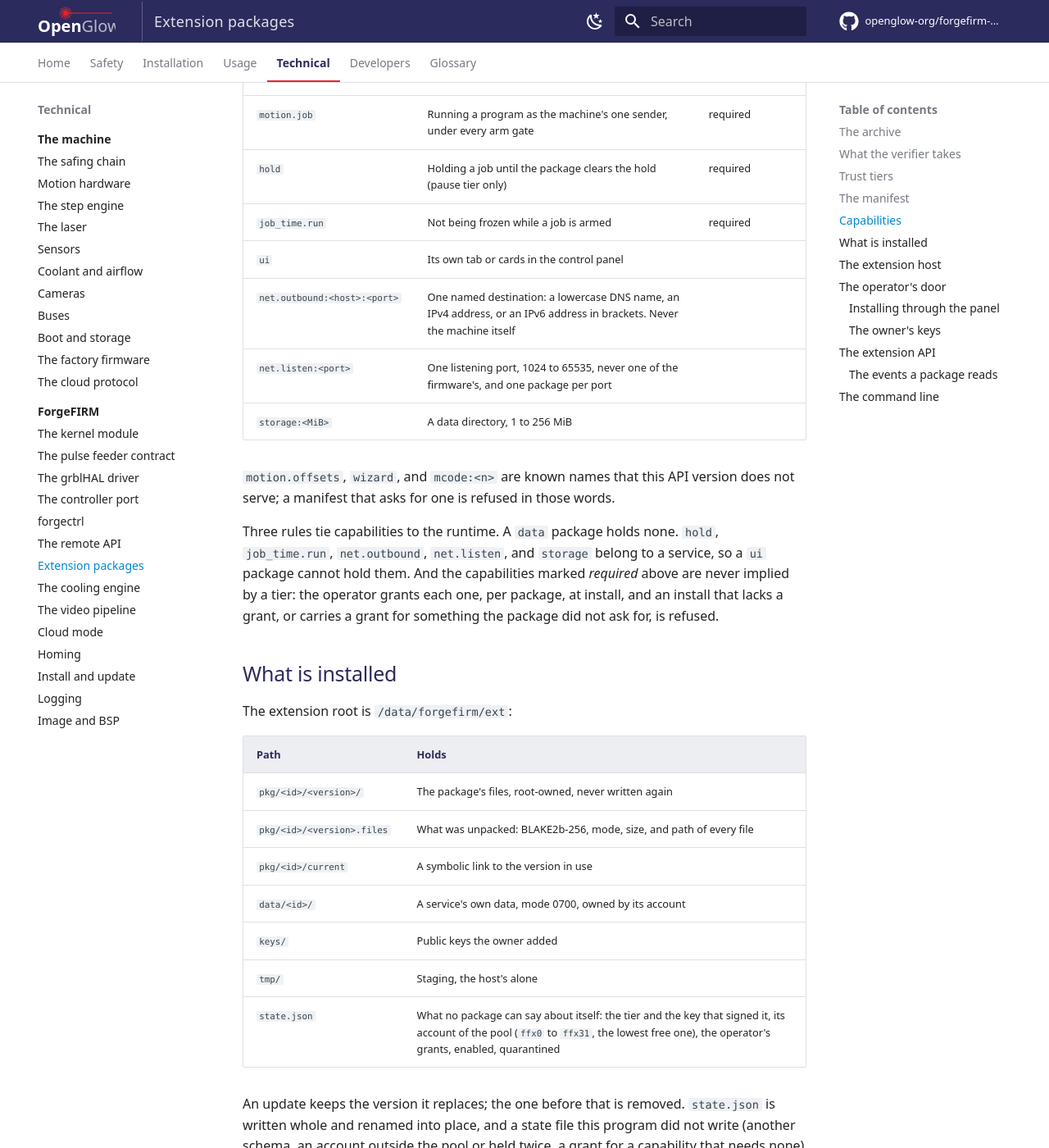
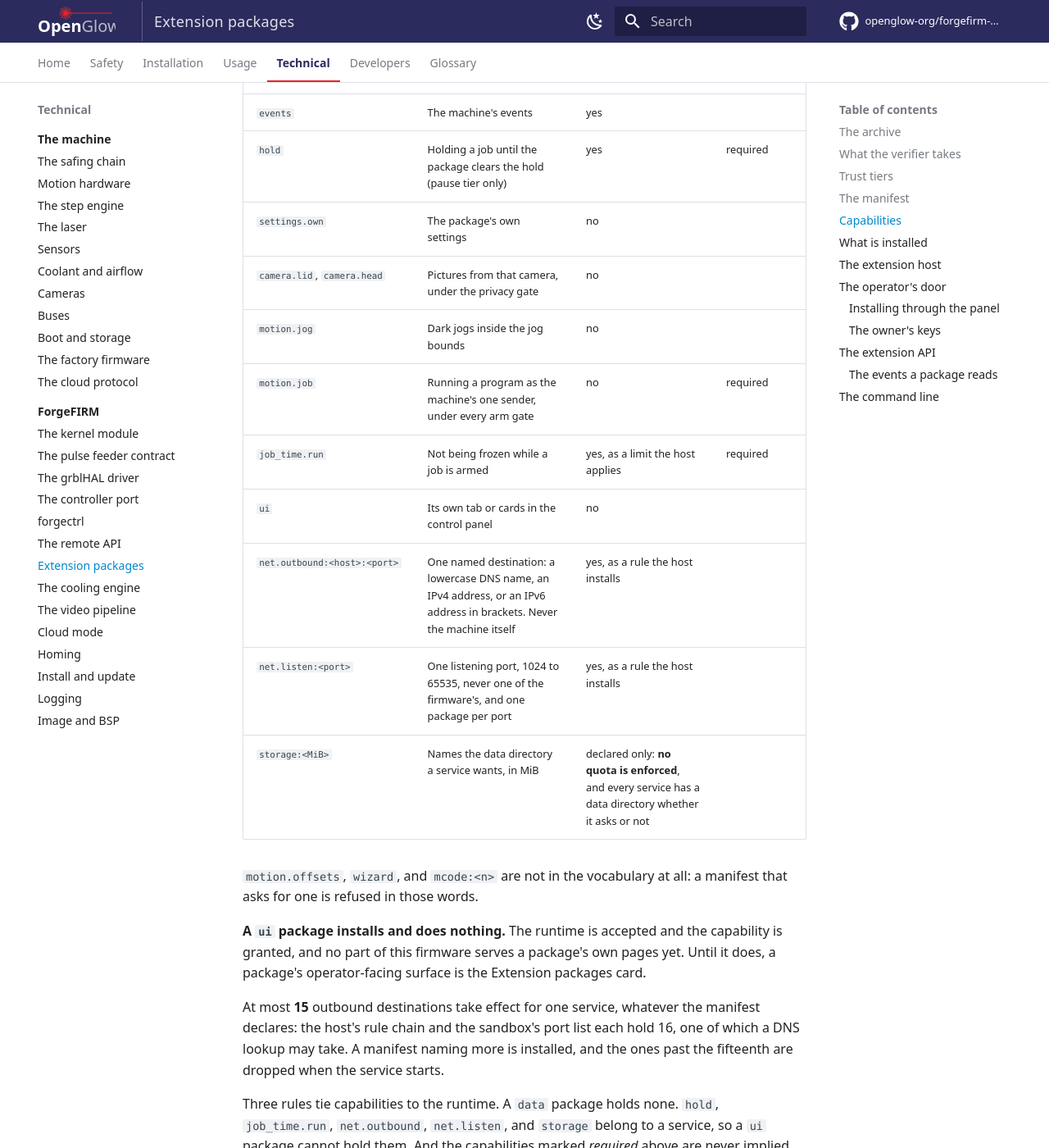
Before and after one commit to openglow-org/forgefirm-docs, an MkDocs documentation site: the page built from docs/technical/forgefirm/extensions.md, in a window 1280 px wide and 1400 px high, scrolled down 4245 px. Shown: the whole window at 82% size. Built offline with MkDocs 1.6.1 and Material for MkDocs 9.7.7, drawn with Linux system fonts in a browser that asks for light colours; comment, search, counter and statistics services are not loaded; some of the changed text lies outside the part shown.

Commit message:
Extensions: the pages say what the firmware serves, not what it reserves
An audit of every factual claim in the extension pages against the code.
Every number was right; the line between what is built and what is named
was not.

The capability table read as a list of things a package can do. Most of
it is vocabulary: `settings.own`, the cameras, `motion.jog`, `motion.job`
and `ui` install, are granted, are shown to the operator in the panel -
and reach no route. The disclaimer under the table drew its line in the
wrong place, between names the vocabulary knows and names it does not,
which is not the line a package author needs. The table now has a Served
column and says why the vocabulary runs ahead of the routes. The usage
page said no package reaches the cameras or the settings, which was the
true statement of the two; it stands, and the technical page now agrees
with it.

A `ui` package installs and does nothing: the runtime parses, the
capability is granted, and nothing in the firmware serves a package's own
pages. Said outright.

`core.min` and `core.max` are parsed, checked against each other, and
never used: a package declaring core.min 99.0.0 installs here. The table
says so rather than implying a gate.

`storage:<MiB>` enforces no quota and does not grant the data directory -
every service gets one at 0700 whether it asks or not. The row says what
the capability is: a declaration, and nothing more.

Also corrected or added: a key file is `<name>.pub`, not `<name>`; the
extension root also holds `required-holds/` and `lock`; `status.json`
also carries `events` and a service's `hold`; the acceptance list was
missing `exthost.events` and `exthost.platform`; a service whose
destination is a DNS name is also given port 53 to the resolvers and
`/etc/resolv.conf` as a read-only path; at most 15 outbound destinations
take effect however many the manifest declares; `net-check`, `net-allow`
and `net-revoke` were undocumented, as was `key-add <name> -` and the
fact that a usage error is plain text on stderr with exit 2; and the
operator's route table had no `/ext/*` rows. The operator's page now
names the machine's events among what a package can be granted.

Every relative link and anchor in the touched pages resolves.

```diff
--- a/docs/technical/forgefirm/extensions.md
+++ b/docs/technical/forgefirm/extensions.md
@@ -137,7 +137,7 @@ see.
 | `name`, `author`, `license` | Required text. `description` and `homepage` are optional |
 | `version` | `MAJOR.MINOR.PATCH` with an optional `-prerelease`. The archive's own `meta-version` must say the same |
 | `api` | The extension API the package was built for, `MAJOR.MINOR`. This firmware serves **0.1**. A 0.x API carries no stability promise, so the minor must match exactly |
-| `core` | Optional `min` and `max` firmware versions |
+| `core` | Optional `min` and `max` firmware versions. **Checked against each other and nothing else:** this firmware does not refuse a package whose `core.min` is above its own version |
 | `runtime` | `data` (nothing executes), `ui` (runs in the operator's browser), `shell`, `native` (a static ARMv7 hard-float binary), or `python` (inside the release image's module list) |
 | `service` | `exec`, a path inside the package, and optional `args`. Required for `shell`, `native`, and `python`; refused for `data` and `ui`. The entry point must be a file of the package, and executable for `native` |
 | `modes` | `grbl`, `cloud`, or both (the default) |
@@ -151,24 +151,40 @@ is refused, and nothing a manifest can spell reaches a privileged role or a
 provider kind: `role:homing` and `role:controller` are refused by name,
 because both are part of the firmware, and no other role exists.
 
-| Capability | Grants | The operator's own grant |
-|---|---|---|
-| `machine.read` | The machine's status, cooling status, mode, and position | |
-| `events` | The event stream | |
-| `settings.own` | The package's own settings | |
-| `camera.lid`, `camera.head` | Pictures from that camera, under the privacy gate | |
-| `motion.jog` | Dark jogs inside the jog bounds | |
-| `motion.job` | Running a program as the machine's one sender, under every arm gate | required |
-| `hold` | Holding a job until the package clears the hold (pause tier only) | required |
-| `job_time.run` | Not being frozen while a job is armed | required |
-| `ui` | Its own tab or cards in the control panel | |
-| `net.outbound:<host>:<port>` | One named destination: a lowercase DNS name, an IPv4 address, or an IPv6 address in brackets. Never the machine itself | |
-| `net.listen:<port>` | One listening port, 1024 to 65535, never one of the firmware's, and one package per port | |
-| `storage:<MiB>` | A data directory, 1 to 256 MiB | |
+**Served** means the extension API has a route for it today
+([The extension API](#the-extension-api)). A capability that is not served
+can still be asked for, granted, and shown to the operator, and it reaches
+nothing: the vocabulary is settled ahead of the routes so that a package's
+manifest and the operator's consent do not change shape as each one lands.
 
-`motion.offsets`, `wizard`, and `mcode:<n>` are known names that this API
-version does not serve; a manifest that asks for one is refused in those
-words.
+| Capability | Grants | Served | The operator's own grant |
+|---|---|---|---|
+| `machine.read` | The machine's status, cooling status, and mode | yes | |
+| `events` | The machine's events | yes | |
+| `hold` | Holding a job until the package clears the hold (pause tier only) | yes | required |
+| `settings.own` | The package's own settings | no | |
+| `camera.lid`, `camera.head` | Pictures from that camera, under the privacy gate | no | |
+| `motion.jog` | Dark jogs inside the jog bounds | no | |
+| `motion.job` | Running a program as the machine's one sender, under every arm gate | no | required |
+| `job_time.run` | Not being frozen while a job is armed | yes, as a limit the host applies | required |
+| `ui` | Its own tab or cards in the control panel | no | |
+| `net.outbound:<host>:<port>` | One named destination: a lowercase DNS name, an IPv4 address, or an IPv6 address in brackets. Never the machine itself | yes, as a rule the host installs | |
+| `net.listen:<port>` | One listening port, 1024 to 65535, never one of the firmware's, and one package per port | yes, as a rule the host installs | |
+| `storage:<MiB>` | Names the data directory a service wants, in MiB | declared only: **no quota is enforced**, and every service has a data directory whether it asks or not | |
+
+`motion.offsets`, `wizard`, and `mcode:<n>` are not in the vocabulary at
+all: a manifest that asks for one is refused in those words.
+
+**A `ui` package installs and does nothing.** The runtime is accepted and
+the capability is granted, and no part of this firmware serves a package's
+own pages yet. Until it does, a package's operator-facing surface is the
+Extension packages card.
+
+At most **15** outbound destinations take effect for one service, whatever
+the manifest declares: the host's rule chain and the sandbox's port list
+each hold 16, one of which a DNS lookup may take. A manifest naming more is
+installed, and the ones past the fifteenth are dropped when the service
+starts.
 
 Three rules tie capabilities to the runtime. A `data` package holds none.
 `hold`, `job_time.run`, `net.outbound`, `net.listen`, and `storage` belong
@@ -189,6 +205,8 @@ The extension root is `/data/forgefirm/ext`:
 | `data/<id>/` | A service's own data, mode 0700, owned by its account |
 | `keys/` | Public keys the owner added |
 | `tmp/` | Staging, the host's alone |
+| `required-holds/` | One empty file per package whose hold the operator marked required, so a hold fails closed across a reboot before the host has read anything |
+| `lock` | The host's lock, taken around every change to the root |
 | `state.json` | What no package can say about itself: the tier and the key that signed it, its account of the pool (`ffx0` to `ffx31`, the lowest free one), the operator's grants, enabled, quarantined |
 
 An update keeps the version it replaces; the one before that is removed. `state.json` is written whole and renamed into
@@ -244,7 +262,11 @@ of the package runs, the new process:
 - connects and binds only on the TCP ports it declared (landlock), and
   sends only where its chain in the image's rule table allows, which is
   never the machine itself
-  ([the extension sandbox](image-and-bsp.md#the-extension-sandbox));
+  ([the extension sandbox](image-and-bsp.md#the-extension-sandbox)). A
+  package that named a destination by DNS name rather than by address is
+  given port 53 as well, to the resolvers of `/etc/resolv.conf` and over
+  UDP and TCP, and that file is handed in as one more read-only path: a
+  name it cannot look up is a destination it cannot reach;
 - cannot make the system calls a package has no business making, and can
   open only UNIX, IPv4, and IPv6 sockets (seccomp).
 
@@ -318,9 +340,11 @@ anything.
 changes: `pid` (the host that wrote it; the file outlives a host that was
 killed, and a pid that is not a running host marks it as a dead one's),
 `enabled`, `off_reason`, `armed` (null when it cannot be read),
-`not_ready`, and per service `id`, `state` (`stopped`, `running`,
-`waiting`, `quarantined`), `account`, `pid`, `frozen`, `job_limited`,
-`healthy`, and `reason`.
+`not_ready`, `events` (`connected`, and `wanted`: the running services
+that hold the `events` capability), and per service `id`, `state`
+(`stopped`, `running`, `waiting`, `quarantined`), `account`, `pid`,
+`frozen`, `job_limited`, `healthy`, `hold` (`required` or `advisory`, when
+it has one), and `reason`.
 
 The acceptance test `exthost.service` proves the host on the image with a
 reference package it builds and signs on the board: the confinement seen
@@ -336,7 +360,10 @@ close with the heartbeat still, the freeze in place before the latch unlocks
 for the run, thawed within 3 s of the close, one process throughout.
 `exthost.package-routes` drives the operator's door against the host's
 own state, and `exthost.panel-install` installs through it at each tier's
-consent, the button held included. `setup.extensions-consent` proves the consent
+consent, the button held included. `exthost.events` proves the one
+subscription and the poll a package reads it with. `exthost.platform`
+proves the image holds the sandbox ready before any of it runs.
+`setup.extensions-consent` proves the consent
 ([Release acceptance](../../developers/acceptance.md)).
 
 ## The operator's door
@@ -487,7 +514,12 @@ as it was written.
 ## The command line
 
 `forgeext` answers every command with one JSON object and exits 0 when
-`"ok"` is true.
+`"ok"` is true. A command it does not know, or one missing an argument, is
+the exception: that is a usage error, printed as plain text on standard
+error with exit 2. `key-add <name> -` reads the key from standard input.
+`forgeext --help` prints the whole of it, the global options (`--root`,
+`--fwup`, `--official-key`, `--firmware-key`, `--nft`, `--budget-mib`,
+`--no-reserve`) and `run`'s own included.
 
 | Command | Does |
 |---|---|
@@ -500,4 +532,7 @@ as it was written.
 | `hold <id> required\|advisory` | What the package's hold does when the package cannot speak for itself: stand, or drop |
 | `keys`, `key-add <name> <file.pub>`, `key-remove <name>` | The owner's keys. `key-add` parses the file as an Ed25519 public key before it is written |
 | `caps` | The capability list and the API version |
+| `net-check` | Whether the image's deny table is loaded |
+| `net-allow <uid> [--listen <port>] [--dns] [<host>:<port>]...` | A service's chain in the deny table, as the host installs it when a service starts |
+| `net-revoke <uid>` | Takes that chain away again |
 | `run` | The extension host, above |
--- a/docs/usage/extensions.md
+++ b/docs/usage/extensions.md
@@ -81,7 +81,8 @@ A package runs as its own account, with limits on processor time, memory,
 and the number of its processes. It sees its own files and the read-only
 parts of the system, and nothing else on the machine. It reaches the
 machine only through the extension host, which answers from what you
-granted: the status, the cooling status, the mode, and its own hold. It can
+granted: the status, the cooling status, the mode, the machine's events, and
+its own hold. It can
 send to the network only where its capabilities say, and never to the
 machine itself.
 
```
Also changed, not shown: other parts of docs/technical/forgefirm/extensions.md (+1 -1 lines), docs/usage/control-panel.md (+7 -0 lines).
